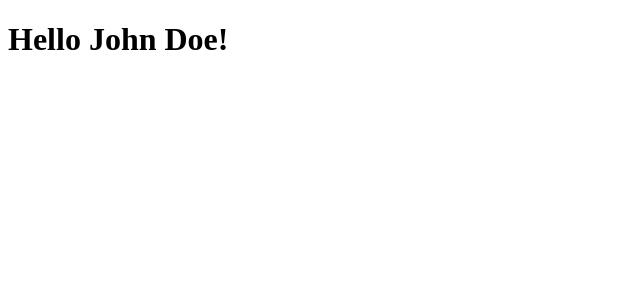
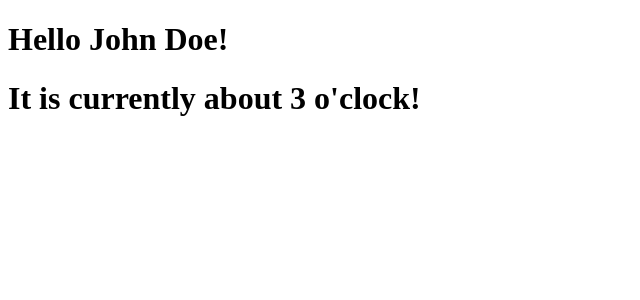
Before and after one commit to godkinja/ReactLearning, a React (Vite) app in the folder Learning/props/: page / in a window 1280 px wide. Shown: the top 300 px of the page, without its empty margins (0-640 px from the left). Built offline with nearby package versions, Linux system fonts and the light colour scheme.

Commit message:
Clock adding

```diff
--- a/Learning/props/src/App.jsx
+++ b/Learning/props/src/App.jsx
@@ -5,9 +5,14 @@ export default function App() {
   const firstName = 'John'
   const lastName = 'Doe'
 
+  const date = new Date()
+
   return (
     <>
       <h1>Hello {firstName} {lastName}!</h1>
+
+      <h1>It is currently about {date.getHours() % 12} o'clock!</h1>
+
     </>
   )
 }
```
